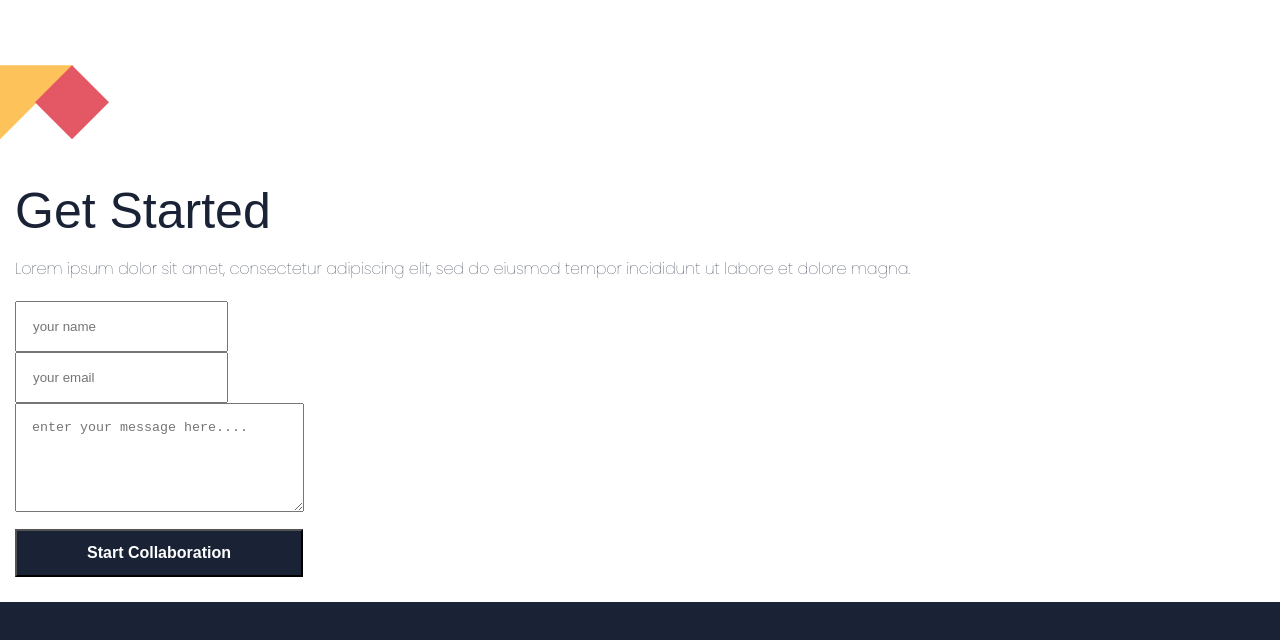
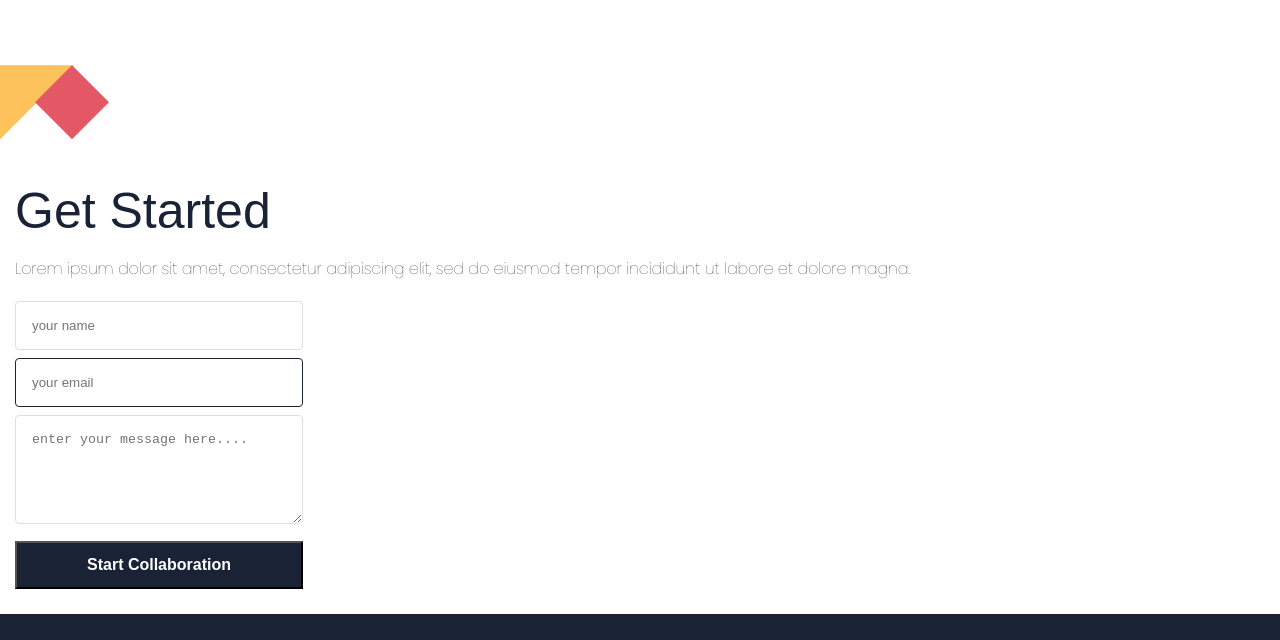
Before and after one commit to aishatpopoola/portfolio-page-authent, a website: page index.html in a window 1280 px wide. Shown: the part 4117-4757 px from the top of the page. Drawn offline with nearby package versions, Linux system fonts and the light colour scheme.

Commit message:
feat: add style to the form

```diff
--- a/css/mobile.css
+++ b/css/mobile.css
@@ -356,8 +356,12 @@
   padding: 13px 70px;
 }
 
-.form-inputs {
+.form-inputs,
+.form-inputs-msg {
   padding: 16px;
+  width: 288px;
+  border: 1px solid #dfdfe0;
+  border-radius: 4px;
 }
 
 .form-text {
@@ -365,6 +369,13 @@
   letter-spacing: -0.01rem;
   margin-right: 16px;
 }
+
+.form-name,
+.form-email {
+  margin-bottom: 8px;
+}
+
+/* footer */
 
 .footer {
   background: #1a2236;
--- a/index.html
+++ b/index.html
@@ -404,7 +404,7 @@
             incididunt ut labore et dolore magna.
           </p>
           <form class="form-container">
-            <div>
+            <div class="form-name">
               <label for="name"></label>
               <input
                 type="text"
@@ -414,22 +414,23 @@
                 class="form-inputs"
               />
             </div>
-            <div>
+            <div class="form-email">
               <label for="email"></label>
               <input
                 type="email"
                 id="email"
                 name="email"
                 placeholder="your email"
+                style="border: 1px solid #1a2236;"
                 class="form-inputs"
               />
             </div>
-            <div>
+            <div class="form-message">
               <label for="message"></label>
               <textarea
                 id="message"
                 name="message"
-                class="form-inputs"
+                class="form-inputs-msg"
                 placeholder="enter your message here...."
                 rows="5"
                 cols="30"
```
